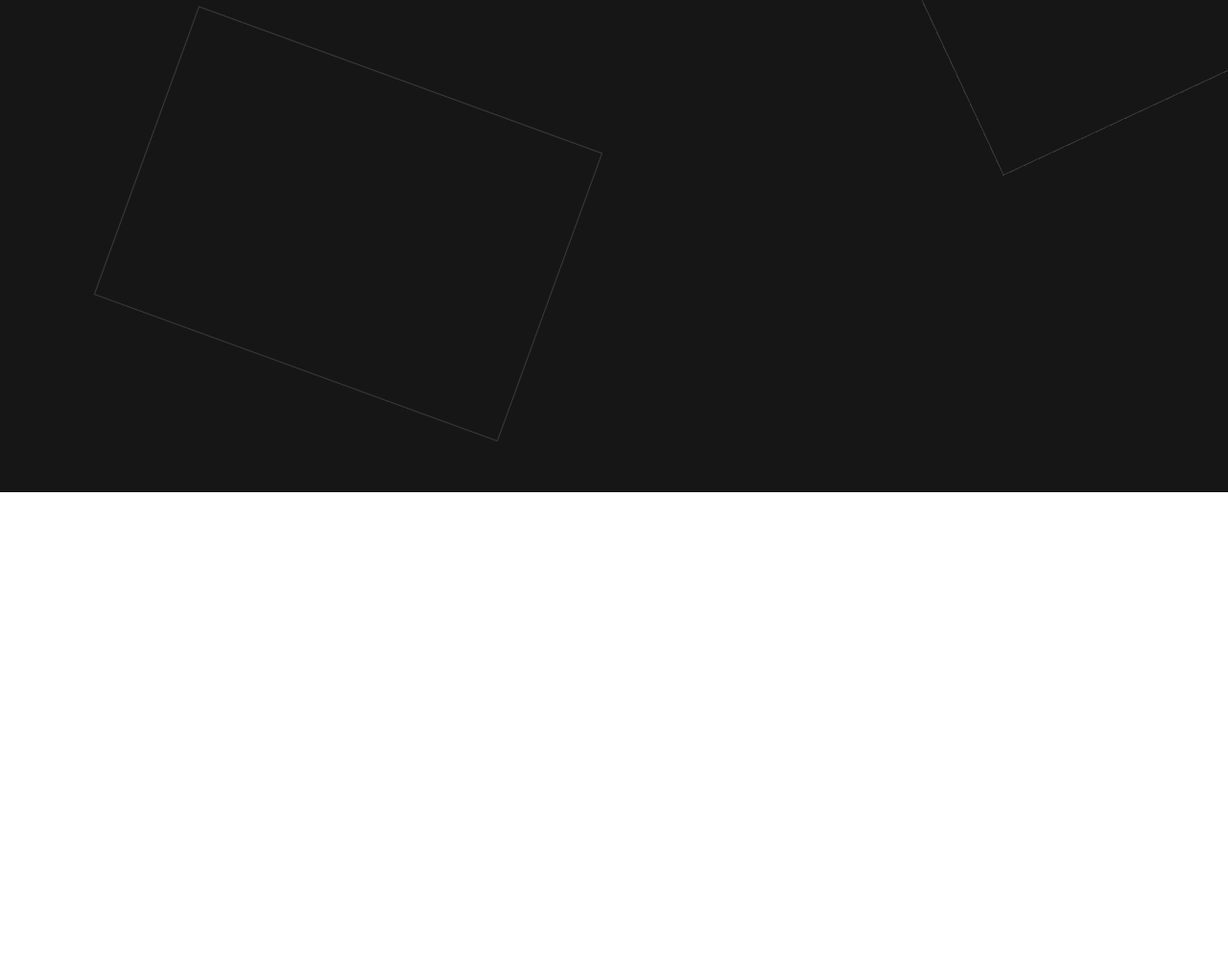
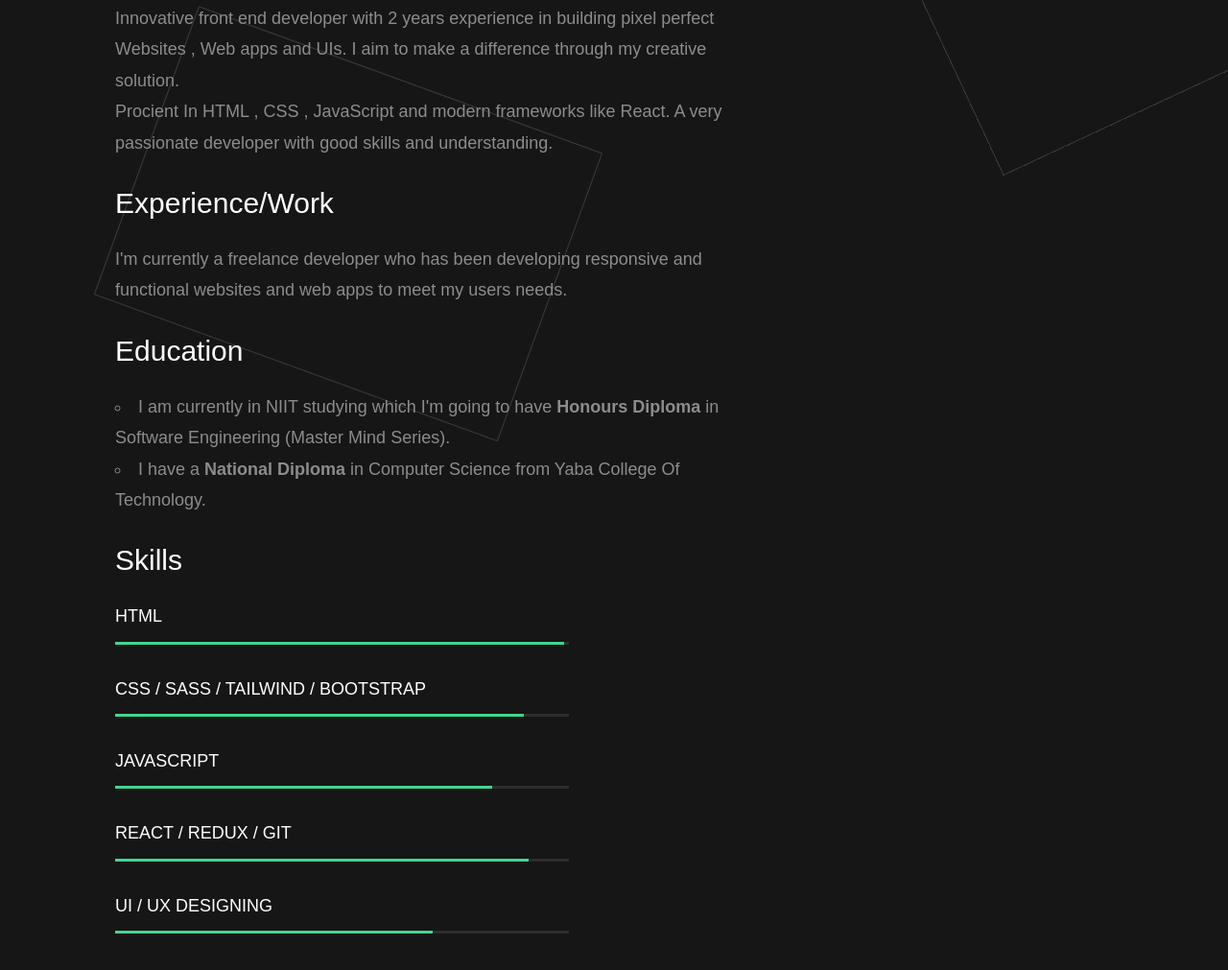
Before and after one commit to itscarew/my-portfolio, a Gatsby site: page /resume in a window 1280 px wide. Shown: the part 287-1298 px from the top of the page at 96% size. Before the commit the page ends 800 px from the top, so only its background shows below. Built offline with nearby package versions, Linux system fonts and the light colour scheme; Gatsby itself is replaced by a stand-in of ours.

Commit message:
initial commit for about page

```diff
--- a/src/components/Head.js
+++ b/src/components/Head.js
@@ -1,7 +1,7 @@
 import React from "react"
 import { Helmet } from "react-helmet"
 
-const Head = (props) => (
+const Head = props => (
   <Helmet>
     <title> Olaonipekun Carew | {props.title} </title>
     <meta charSet="utf-8" />
--- a/src/components/Header.js
+++ b/src/components/Header.js
@@ -21,11 +21,6 @@ const Header = () => (
           </Link>
         </li>
         <li>
-          <Link activeClassName="is-active" to="/services">
-            Services
-          </Link>
-        </li>
-        <li>
           <Link activeClassName="is-active" to="/portfolio">
             Portfolio
           </Link>
--- a/src/pages/contact.js
+++ b/src/pages/contact.js
@@ -3,6 +3,7 @@ import Layout from "../components/Layout"
 import Head from "../components/Head"
 
 const Contact = () => (
+  <React.Fragment>
     <Layout>
       <Head title="Contact Me" />
       <div className="contact">
@@ -47,6 +48,7 @@ const Contact = () => (
         </div>
       </div>
     </Layout>
+  </React.Fragment>
 )
 
 export default Contact
--- a/src/pages/resume.js
+++ b/src/pages/resume.js
@@ -4,8 +4,67 @@ import Head from "../components/Head"
 
 const Resume = () => (
   <Layout>
-    <Head title="Resume" />
-    <div> Resume </div>
+    <Head title="About" />
+    <div className="about">
+      <div className="about__profile">
+        <h1>Profile</h1>
+        <h2>
+          I'm Olaonipekun Carew. I'm a Front end Developer from Lagos, Nigeria
+        </h2>
+        <p>
+          Innovative front end developer with 2 years experience in building
+          pixel perfect Websites , Web apps and UIs. I aim to make a difference
+          through my creative solution.
+        </p>
+        <p>
+          Procient In HTML , CSS , JavaScript and modern frameworks like React.
+          A very passionate developer with good skills and understanding.
+        </p>
+      </div>
+      <div className="about__experience">
+        <h1>Experience/Work</h1>
+        <p>
+          I'm currently a freelance developer who has been developing responsive
+          and functional websites and web apps to meet my users needs.
+        </p>
+      </div>
+      <div className="about__education">
+        <h1>Education</h1>
+        <ul>
+          <li>
+            I am currently in NIIT studying which I'm going to have{" "}
+            <b>Honours Diploma</b> in Software Engineering (Master Mind Series).
+          </li>
+          <li>
+            I have a <b> National Diploma </b> in Computer Science from Yaba
+            College Of Technology.
+          </li>
+        </ul>
+      </div>
+      <div className="about__skills">
+        <h1>Skills</h1>
+        <div className="about__skills_html">
+          <p>html</p>
+          <span></span>
+        </div>
+        <div className="about__skills_css">
+          <p>css / sass / tailwind / bootstrap</p>
+          <span></span>
+        </div>
+        <div className="about__skills_javascript">
+          <p> javascript </p>
+          <span></span>
+        </div>
+        <div className="about__skills_react">
+          <p>react / redux / git </p>
+          <span></span>
+        </div>
+        <div className="about__skills_ui">
+          <p>ui / ux designing</p>
+          <span></span>
+        </div>
+      </div>
+    </div>
   </Layout>
 )
 
--- a/src/styles/components/_layout.scss
+++ b/src/styles/components/_layout.scss
@@ -37,6 +37,5 @@
     height: 100% !important;
     padding: 2rem 0;
     z-index: 2;
-    flex-grow: 1;
   }
 }
--- a/src/styles/index.scss
+++ b/src/styles/index.scss
@@ -2,6 +2,8 @@
 @import "./base/mixins";
 @import "./base/animations";
 @import "./components/header";
+@import "./components/footer";
 @import "./components/layout";
 @import "./pages/index";
 @import "./pages/contact";
+@import "./pages/about";
--- /dev/null
+++ b/src/styles/pages/_about.scss
@@ -0,0 +1,116 @@
+.about {
+  position: relative;
+  width: 65%;
+
+  & h1 {
+    font-size: 3rem;
+    font-weight: 200;
+    margin-bottom: 1.5rem;
+  }
+  & h2 {
+    font-size: 2.5rem;
+    font-weight: 200;
+    margin-bottom: 1.5rem;
+  }
+
+  & > div {
+    margin-bottom: 2rem;
+    width: 100%;
+  }
+
+  &__education {
+    & ul {
+      list-style: circle inside;
+      & li {
+        font-size: 1.8rem;
+        color: $color-gray;
+      }
+    }
+  }
+
+  &__skills {
+    width: 70% !important;
+    & > div p {
+      color: $color-light !important;
+      text-transform: uppercase;
+    }
+    & > div {
+      margin-bottom: 3rem;
+      & span {
+        position: relative;
+        display: block;
+        width: 100%;
+        background-color: rgba($color-gray, 0.2);
+        height: 0.3rem;
+        margin: 1rem 0;
+      }
+    }
+
+    &_html {
+      & span {
+        &:before {
+          content: "";
+          position: absolute;
+          top: 0;
+          left: 0;
+          width: 99%;
+          height: 100%;
+          background: $primary-color;
+        }
+      }
+    }
+
+    &_css {
+      & span {
+        &:before {
+          content: "";
+          position: absolute;
+          top: 0;
+          left: 0;
+          width: 90%;
+          height: 100%;
+          background: $primary-color;
+        }
+      }
+    }
+    &_javascript {
+      & span {
+        &:before {
+          content: "";
+          position: absolute;
+          top: 0;
+          left: 0;
+          width: 83%;
+          height: 100%;
+          background: $primary-color;
+        }
+      }
+    }
+    &_react {
+      & span {
+        &:before {
+          content: "";
+          position: absolute;
+          top: 0;
+          left: 0;
+          width: 91%;
+          height: 100%;
+          background: $primary-color;
+        }
+      }
+    }
+    &_ui {
+      & span {
+        &:before {
+          content: "";
+          position: absolute;
+          top: 0;
+          left: 0;
+          width: 70%;
+          height: 100%;
+          background: $primary-color;
+        }
+      }
+    }
+  }
+}
```
Also changed, not shown: src/pages/services.js (deleted, +0 -12 lines), src/styles/components/_footer.scss (added). Lines whose indentation alone changed are shown as unchanged.
